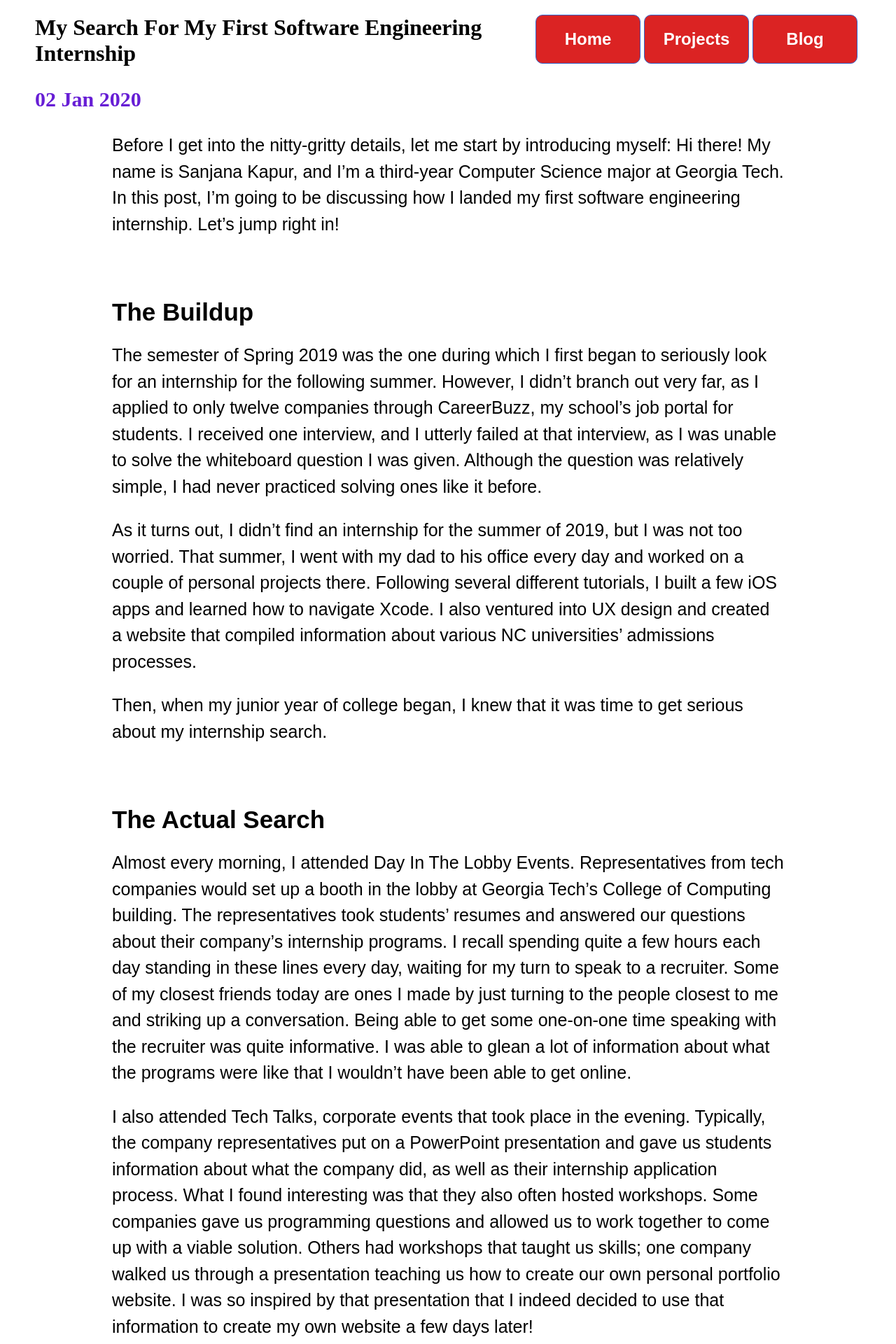
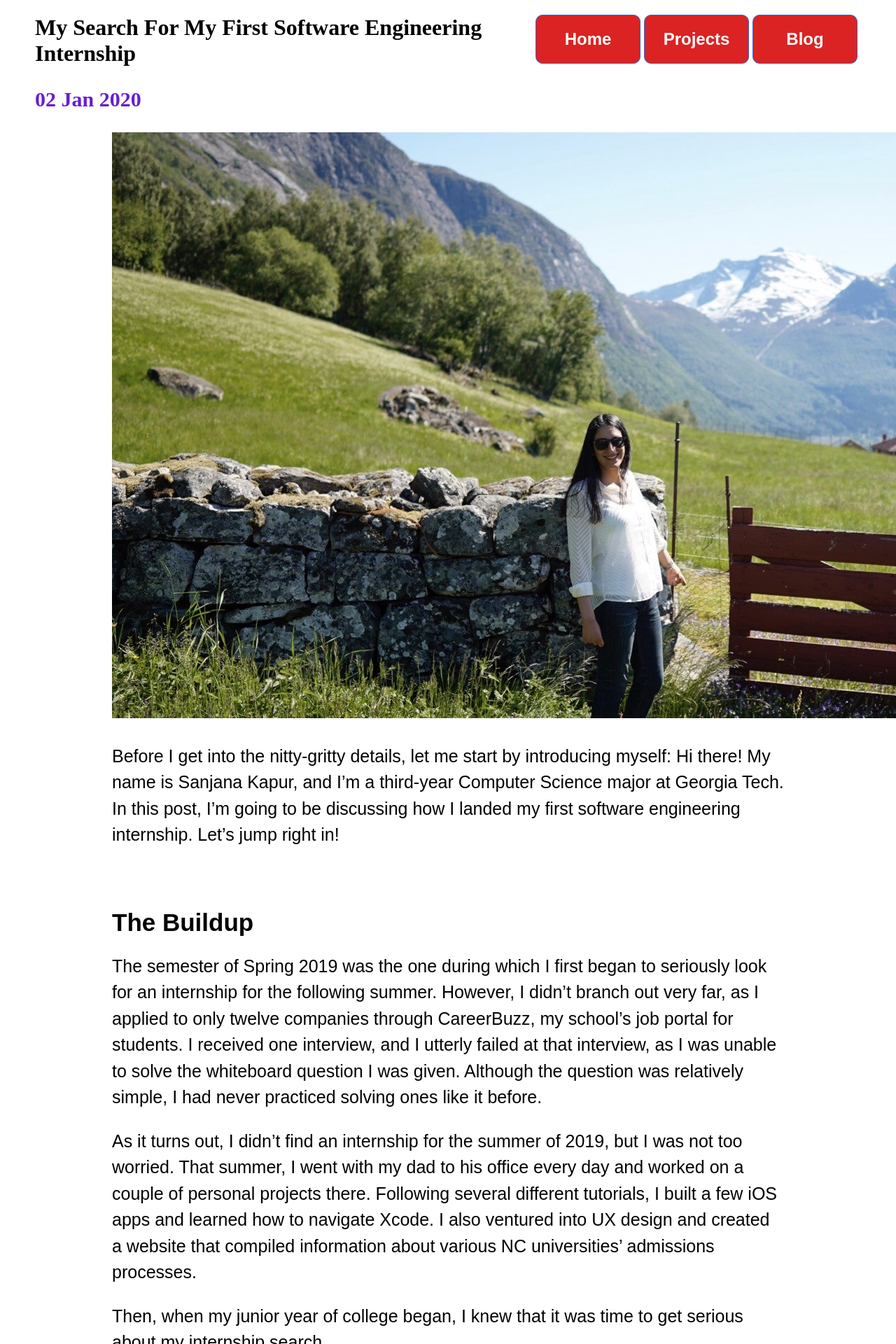
Before and after one commit to skapur12/skapur12.github.io, a Jekyll site: the page built from _posts/2020-01-02-My-Search-For-My-First-Software-Engineering-Internship.md, in a window 1280 px wide. Shown: the top 1920 px of the page at 70% size. Built offline with Jekyll 4.4.1, drawn with Linux system fonts in a browser that asks for light colours; nearby versions of some CDN libraries; comment, search, counter and statistics services are not loaded.

Commit message:
Edited image tag

```diff
--- a/_posts/2020-01-02-My-Search-For-My-First-Software-Engineering-Internship.md
+++ b/_posts/2020-01-02-My-Search-For-My-First-Software-Engineering-Internship.md
@@ -3,6 +3,9 @@ layout: post
 title: "My Search For My First Software Engineering Internship"
 date: 2020-01-02
 ---
+
+
+<img src="/assets/images/norway.jpeg" alt="Me in Norway">
 
 Before I get into the nitty-gritty details, let me start by introducing myself: Hi there! My name is Sanjana Kapur, and I’m a third-year Computer Science major at Georgia Tech. In this post, I’m going to be discussing how I landed my first software engineering internship. Let’s jump right in!
 
```
